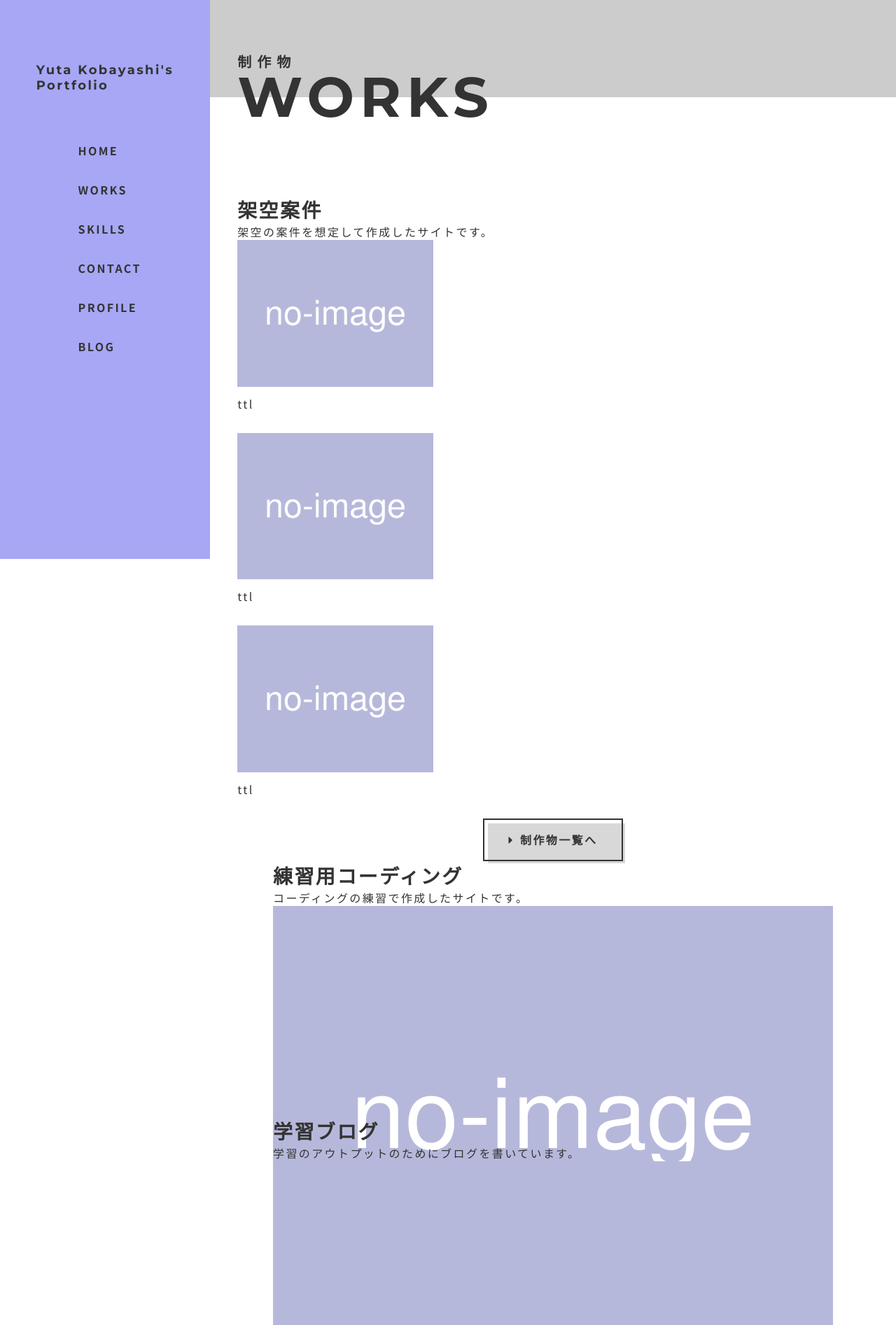
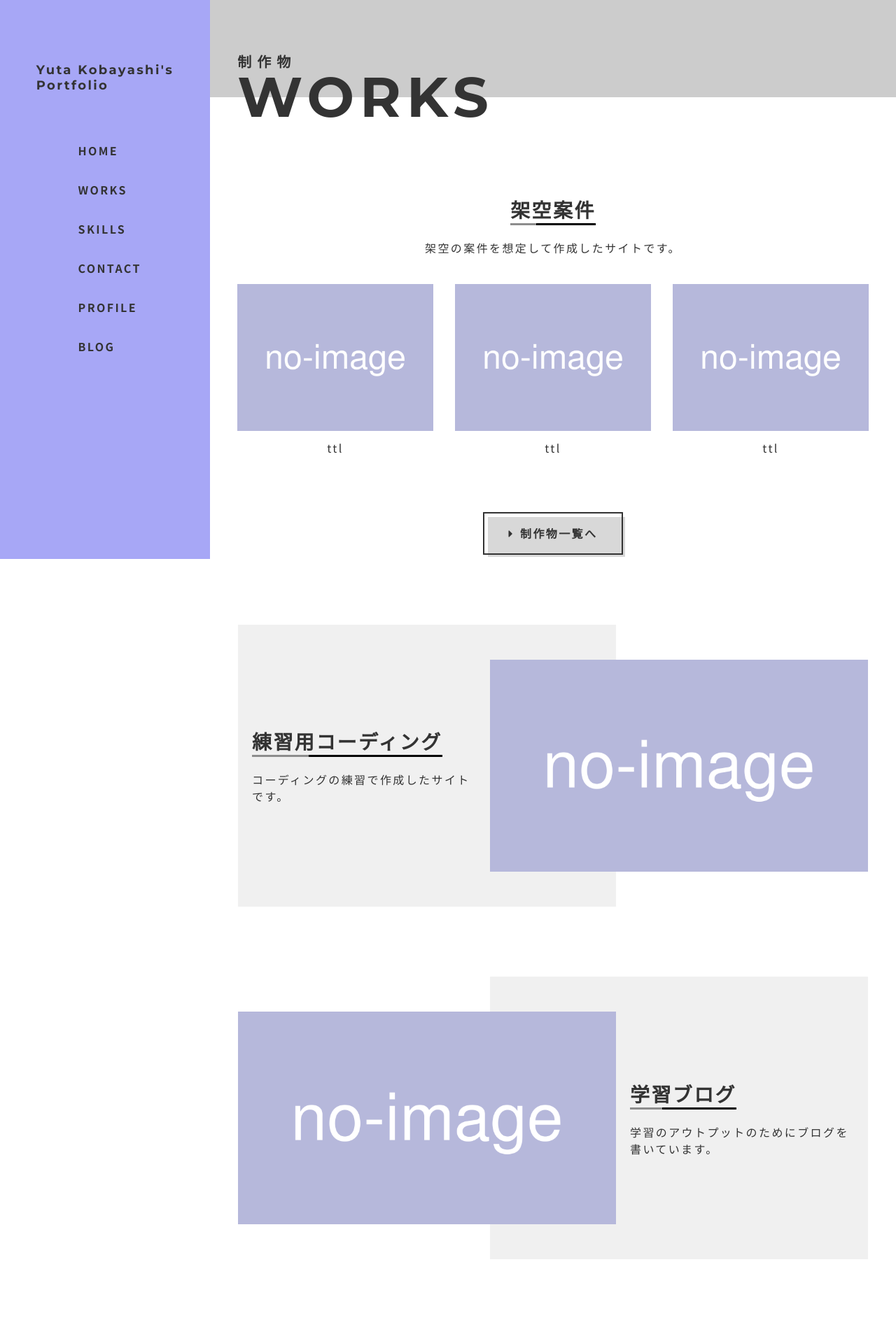
Before and after one commit to kbo580/my-portfolio-ver4, a PHP site: page / in a window 1280 px wide. Shown: the part 107-2001 px from the top of the page at 70% size. Run offline with PHP 8.4, Linux system fonts and the light colour scheme; style sheets or scripts are compiled from the project's sources.

Commit message:
no message

```diff
--- a/css/styles.css
+++ b/css/styles.css
@@ -134,23 +134,6 @@ footer {
 .sub-title {
   font-weight: bold;
   font-size: 20px;
-}
-
-/* worksのサブタイトル */
-.works-sub-title {
-  position: relative;
-  border-bottom: 3px solid #000;
-  display: inline-block;
-  margin-bottom: 16px;
-}
-
-.works-sub-title::after {
-  position: absolute;
-  content: " ";
-  display: block;
-  border-bottom: solid 3px #8d8d8d;
-  bottom: -3px;
-  width: 30%;
 }
 
 /* sectionの背景 */
@@ -418,16 +401,35 @@ body.active {
 /*-------------------------------------------- */
 /* works */
 /* -------------------------------------------- */
-.works-item-wrapper {
-  background-color: rgba(224, 75, 75, 0.3);
-  border: 1px solid #000;
+.works__item-wrapper {
+  margin-bottom: 60px;
 }
 
-.works-text {
-  margin-bottom: 40px;
+.works__item-wrapper--text-align {
+  text-align: center;
 }
 
-.works__items {
+.works__sub-title {
+  position: relative;
+  border-bottom: 3px solid #000;
+  display: inline-block;
+  margin-bottom: 10px;
+}
+
+.works__sub-title::after {
+  position: absolute;
+  content: " ";
+  display: block;
+  border-bottom: solid 3px #8d8d8d;
+  bottom: -3px;
+  width: 30%;
+}
+
+.works__text--mb {
+  margin-bottom: 20px;
+}
+
+.works__item-list {
   display: -webkit-box;
   display: -ms-flexbox;
   display: flex;
@@ -457,38 +459,81 @@ body.active {
   transition: all .6s;
 }
 
-.works-image-wrapper {
+.works__item-image:hover {
+  opacity: .6;
+}
+
+.works__text-wrapper {
+  position: relative;
+  padding: 40px 20px;
+  display: inline-block;
+  margin: 0 auto;
+  width: 100%;
+}
+
+.works__image-wrapper {
+  width: 100%;
   aspect-ratio: 16 / 9;
   overflow: hidden;
 }
 
+.st-inner {
+  width: 100%;
+  position: relative;
+}
+
+.st-inner::after {
+  content: "";
+  width: 100%;
+  height: 100%;
+  position: absolute;
+  z-index: -1;
+  display: block;
+  background-color: #f0f0f0;
+  top: 0;
+}
+
 @media (min-width: 1000px) {
+  .works__sub-title {
+    margin-bottom: 20px;
+  }
+  .works__text--mb {
+    margin-bottom: 40px;
+  }
   .works__item {
     width: 31%;
   }
-  .works-item-wrapper {
-    position: relative;
+  .works__item-wrapper {
+    margin-bottom: 100px;
+  }
+  .works__text-wrapper {
+    padding: 20px;
+    -webkit-box-flex: 1;
+        -ms-flex: 1;
+            flex: 1;
+  }
+  .works__image-wrapper {
+    width: 60%;
+  }
+  .works__item-wrapper--rev {
+    -webkit-box-orient: horizontal;
+    -webkit-box-direction: reverse;
+        -ms-flex-direction: row-reverse;
+            flex-direction: row-reverse;
   }
   .st-inner {
-    max-width: 800px;
-    margin: 0 auto;
-    height: 365px;
+    max-width: 900px;
+    margin: 0 auto 100px;
+    padding: 50px 0;
+    display: -webkit-box;
+    display: -ms-flexbox;
+    display: flex;
+    -webkit-box-align: center;
+        -ms-flex-align: center;
+            align-items: center;
   }
-  .works-text-wrapper {
-    position: absolute;
-    max-width: 480px;
-    left: 0;
-    height: 100%;
-  }
-  .works-image-wrapper {
-    position: absolute;
-    max-width: 480px;
-    aspect-ratio: 16 / 9;
-    overflow: hidden;
-    right: 0;
-    top: 50%;
-    -webkit-transform: translateY(-50%);
-            transform: translateY(-50%);
+  .st-inner::after {
+    width: 60%;
   }
 }
 
--- a/css/styles.scss
+++ b/css/styles.scss
@@ -128,23 +128,6 @@ footer{
 .sub-title{
   font-weight: bold;
   font-size: 20px;
-}
-
-/* worksのサブタイトル */
-.works-sub-title{
-  position: relative;
-  border-bottom: 3px solid #000;
-  display: inline-block;
-  margin-bottom: 16px;
-
-  &::after{
-    position: absolute;
-    content: " ";
-    display: block;
-    border-bottom: solid 3px rgb(141, 141, 141);
-    bottom: -3px;
-    width: 30%;
-  }
 }
 
 
@@ -407,83 +390,140 @@ body.active{
 /*-------------------------------------------- */
 /* works */
 /* -------------------------------------------- */
-.works-item-wrapper{
-  background-color: rgba(224, 75, 75, 0.3);
-  border: 1px solid #000;
+.works{
+  &__item-wrapper{
+    margin-bottom: 60px;
 
+    &--text-align{
+      text-align: center;
+    }
   }
 
+  &__sub-title{
+    position: relative;
+    border-bottom: 3px solid #000;
+    display: inline-block;
+    margin-bottom: 10px;
 
-.works-text{
-  margin-bottom: 40px;
+    &::after{
+      position: absolute;
+      content: " ";
+      display: block;
+      border-bottom: solid 3px rgb(141, 141, 141);
+      bottom: -3px;
+      width: 30%;
     }
-.works__items{
+  }
+
+  &__text--mb{
+    margin-bottom: 20px;
+  }
+
+  &__item-list{
     display: flex;
     flex-wrap: wrap;
     justify-content: space-between;
-  // row-gap: 30px;
     text-align: center;
     margin-bottom: 50px;
   }
 
-.works__item{
+  &__item{
     width: 100%;
     margin-bottom: 30px;
   }
 
-.works__item-image-wrapper{
+  &__item-image-wrapper{
     aspect-ratio: 4 / 3;
     width: 100%;
     overflow: hidden;
     margin-bottom: 12px;
   }
 
-.works__item-image{
+  &__item-image{
     transition: all .6s;
+    &:hover{
+      opacity: .6;
+    }
   }
 
-.works-image-wrapper{
+  &__text-wrapper{
+    position: relative;
+    // background-color: #fc2;
+    padding: 40px 20px;
+    display: inline-block;
+    margin: 0 auto;
+    width: 100%;
+  }
+
+  &__image-wrapper{
+    width: 100%;
     aspect-ratio: 16 / 9;
     overflow: hidden;
   }
+}
 
-.works-wrapper__works,
-.works-wrapper__cording{
-  // margin-bottom: 60px;
+.st-inner{
+  width: 100%;
+  position: relative;
+
+  &::after{
+    content: "";
+    width: 100%;
+    height: 100%;
+    position: absolute;
+    z-index: -1;
+    display: block;
+    background-color: #f0f0f0;
+    top: 0;
   }
+}
+
 @media (min-width: 1000px){
-  .works__item{
+  .works{
+
+    &__sub-title{
+      margin-bottom: 20px;
+    }
+
+    &__text--mb{
+      margin-bottom: 40px;
+    }
+
+    &__item{
       width: 31%;
     }
 
-  .works-item-wrapper{
-    position: relative;
+    &__item-wrapper{
+      margin-bottom: 100px;
+    }
+
+    &__text-wrapper{
+      padding: 20px;
+      flex:1;
+    }
+
+    &__image-wrapper{
+      width: 60%;
+    }
+
+    &__item-wrapper--rev{
+      flex-direction: row-reverse;
+    }
+
   }
 
   .st-inner{
-    max-width: 800px;
-    margin: 0 auto;
-    height: 365px;
+    max-width: 900px;
+    margin: 0 auto 100px;
+    padding: 50px 0;
+    display: flex;
+    align-items: center;
 
+    &::after{
+      width: 60%;
+    }
   }
 
-  .works-text-wrapper{
-    position: absolute;
-    max-width: 480px;
-    left: 0;
-    height: 100%;
-    // padding: 84px 160px 84px 84px;
-  }
-
-  .works-image-wrapper{
-    position: absolute;
-    max-width: 480px;
-    aspect-ratio: 16 / 9;
-    overflow: hidden;
-    right: 0;
-    top: 50%;
-    transform: translateY(-50%);
-  }
 }
 
 /*-------------------------------------------- */
```
Also changed, not shown: 1 other file. Lines whose indentation alone changed are shown as unchanged.
